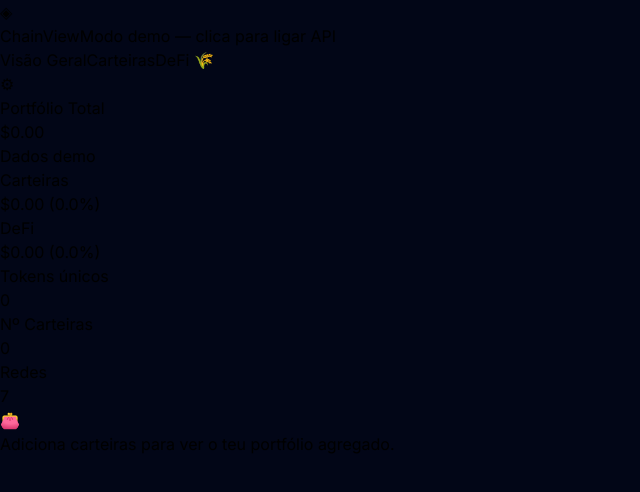
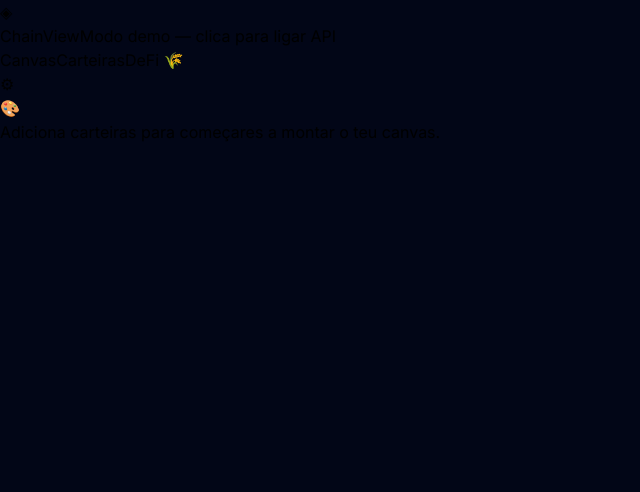
Before and after one commit to nogueira3124/chainview, a React (Vite) app: page / in a window 1280 px wide. Shown: the top 492 px of the page, without its empty margins (0-640 px from the left). Built offline with nearby package versions, Linux system fonts and the light colour scheme.

Commit message:
feat: canvas interativo com xyflow

```diff
--- a/src/App.jsx
+++ b/src/App.jsx
@@ -1,4 +1,6 @@
 import { useState, useEffect, useCallback } from "react";
+import { ReactFlow, Background, Controls, MiniMap, useNodesState } from "@xyflow/react";
+import "@xyflow/react/dist/style.css";
 
 // ─── Network config ───────────────────────────────────────────────────────────
 const NETWORKS = {
@@ -813,129 +815,183 @@ function WalletDetail({ wallet, apiKey }) {
   );
 }
 
-// ─── Overview ─────────────────────────────────────────────────────────────────
-function OverviewView({ wallets, walletsData, apiKey }) {
-  const allTokens = {};
-  let grand = 0;
-  let walletValue = 0;
-  let defiValue = 0;
+// ─── Canvas — node types ──────────────────────────────────────────────────────
+function PortfolioNode({ data }) {
+  return (
+    <div className="bg-gradient-to-br from-blue-950/90 to-purple-950/90 border border-blue-800/50 rounded-2xl p-5 shadow-2xl backdrop-blur-sm" style={{ width: 360 }}>
+      <p className="text-slate-400 text-xs uppercase tracking-wider mb-1">Portfólio Total</p>
+      <p className="text-3xl font-bold text-white mb-3">{data.grand > 0 ? fmtUSD(data.grand) : "—"}</p>
+      {data.grand > 0 && (
+        <div className="w-full h-1.5 bg-slate-800 rounded-full overflow-hidden flex mb-3">
+          {data.walletPct > 0 && <div className="h-full bg-blue-500" style={{ width: `${data.walletPct}%` }} />}
+          {data.defiPct > 0 && <div className="h-full bg-emerald-500" style={{ width: `${data.defiPct}%` }} />}
+        </div>
+      )}
+      <div className="flex gap-4 flex-wrap text-xs">
+        <div>
+          <p className="text-slate-400 flex items-center gap-1"><span className="w-1.5 h-1.5 rounded-full bg-blue-500 inline-block" />Carteiras</p>
+          <p className="text-blue-300 font-semibold">{fmtUSD(data.walletValue)}</p>
+        </div>
+        <div>
+          <p className="text-slate-400 flex items-center gap-1"><span className="w-1.5 h-1.5 rounded-full bg-emerald-500 inline-block" />DeFi</p>
+          <p className="text-emerald-300 font-semibold">{fmtUSD(data.defiValue)}</p>
+        </div>
+        <div>
+          <p className="text-slate-400">Nº Carteiras</p>
+          <p className="text-slate-300 font-semibold">{data.numWallets}</p>
+        </div>
+      </div>
+    </div>
+  );
+}
+
+function WalletNode({ data }) {
+  const tokens = data.tokens || [];
+  const topTokens = [...tokens].sort((a, b) => b.balance * b.price - a.balance * a.price).slice(0, 5);
+  const total = tokens.reduce((s, t) => s + t.balance * t.price, 0);
+  return (
+    <div className="bg-slate-800/95 border border-slate-700 rounded-xl p-4 shadow-xl backdrop-blur-sm" style={{ width: 250 }}>
+      <div className="flex items-start justify-between mb-3 gap-2">
+        <div className="min-w-0 flex-1">
+          <p className="text-white font-semibold text-sm truncate">{data.label || "Carteira"}</p>
+          <p className="text-slate-500 text-xs font-mono">{shortAddr(data.address)}</p>
+        </div>
+        <p className="text-white font-bold text-sm shrink-0">{data.loading ? "…" : fmtUSD(total)}</p>
+      </div>
+      {!data.loading && topTokens.length > 0 && (
+        <div className="space-y-1">
+          {topTokens.map((t, i) => (
+            <div key={i} className="flex justify-between text-xs gap-2">
+              <span className="text-slate-300 truncate">{t.symbol}</span>
+              <span className="text-slate-400 font-mono shrink-0">{fmtUSD(t.balance * t.price)}</span>
+            </div>
+          ))}
+          {tokens.length > 5 && <p className="text-slate-600 text-xs pt-1">+ {tokens.length - 5} outros</p>}
+        </div>
+      )}
+      {!data.loading && topTokens.length === 0 && (
+        <p className="text-slate-500 text-xs text-center py-2">sem tokens</p>
+      )}
+    </div>
+  );
+}
+
+// nodeTypes must be a stable reference — declared at module scope
+const CANVAS_NODE_TYPES = { portfolio: PortfolioNode, wallet: WalletNode };
+const CANVAS_POSITIONS_KEY = "chainview_canvas_positions";
+
+// ─── Canvas view ──────────────────────────────────────────────────────────────
+function CanvasView({ wallets, walletsData }) {
+  const buildNodes = useCallback(() => {
+    let grand = 0, walletValue = 0, defiValue = 0;
     wallets.forEach((w) => {
       (walletsData[w.address] || []).forEach((t) => {
         const val = t.balance * t.price;
         grand += val;
-      const isDeFi = !!detectDeFiPosition(t);
-      if (isDeFi) defiValue += val; else walletValue += val;
-      const key = t.symbol.toUpperCase();
-      if (!allTokens[key]) allTokens[key] = { ...t, totalBalance: 0, totalValue: 0, isDeFi };
-      allTokens[key].totalBalance += t.balance;
-      allTokens[key].totalValue += val;
+        if (detectDeFiPosition(t)) defiValue += val; else walletValue += val;
       });
     });
-  const tokenList = Object.values(allTokens).sort((a, b) => b.totalValue - a.totalValue);
-  const walletTokens = tokenList.filter((t) => !t.isDeFi);
-  const defiTokens = tokenList.filter((t) => t.isDeFi);
     const walletPct = grand > 0 ? (walletValue / grand) * 100 : 0;
     const defiPct = grand > 0 ? (defiValue / grand) * 100 : 0;
 
-  const renderTable = (list, sectionTotal) => (
-    <div className="bg-slate-800/50 border border-slate-700 rounded-xl overflow-hidden">
-      <table className="w-full text-sm">
-        <thead>
-          <tr className="text-slate-500 border-b border-slate-800 text-xs uppercase tracking-wider">
-            <th className="text-left py-2 px-4">Token</th>
-            <th className="text-right py-2 px-4">Saldo Total</th>
-            <th className="text-right py-2 px-4">Valor</th>
-            <th className="text-right py-2 px-4">% Secção</th>
-            <th className="text-right py-2 px-4">24h</th>
-          </tr>
-        </thead>
-        <tbody>
-          {list.map((t) => {
-            const pct = sectionTotal > 0 ? (t.totalValue / sectionTotal) * 100 : 0;
+    let saved = {};
+    try { saved = JSON.parse(localStorage.getItem(CANVAS_POSITIONS_KEY) || "{}"); } catch { /* ignore */ }
+
+    return [
+      {
+        id: "portfolio",
+        type: "portfolio",
+        position: saved.portfolio || { x: 40, y: 40 },
+        data: { grand, walletValue, defiValue, walletPct, defiPct, numWallets: wallets.length },
+      },
+      ...wallets.map((w, i) => ({
+        id: `wallet-${w.address}`,
+        type: "wallet",
+        position: saved[`wallet-${w.address}`] || { x: 40 + (i % 3) * 280, y: 260 + Math.floor(i / 3) * 240 },
+        data: {
+          address: w.address,
+          label: w.label,
+          tokens: walletsData[w.address] || [],
+          loading: !walletsData[w.address],
+        },
+      })),
+    ];
+  }, [wallets, walletsData]);
+
+  const [nodes, setNodes, onNodesChange] = useNodesState(buildNodes());
+
+  // Rebuild nodes when data changes, preserving current dragged positions
+  useEffect(() => {
+    setNodes((prev) => {
+      const fresh = buildNodes();
+      return fresh.map((n) => {
+        const existing = prev.find((p) => p.id === n.id);
+        return existing ? { ...n, position: existing.position } : n;
+      });
+    });
+  }, [buildNodes, setNodes]);
+
+  const handleNodeDragStop = useCallback(() => {
+    setNodes((current) => {
+      const positions = {};
+      current.forEach((n) => { positions[n.id] = n.position; });
+      try { localStorage.setItem(CANVAS_POSITIONS_KEY, JSON.stringify(positions)); } catch { /* ignore */ }
+      return current;
+    });
+  }, [setNodes]);
+
+  const resetLayout = () => {
+    try { localStorage.removeItem(CANVAS_POSITIONS_KEY); } catch { /* ignore */ }
+    setNodes(buildNodes());
+  };
+
+  if (wallets.length === 0) {
     return (
-              <tr key={t.symbol} className="border-b border-slate-800/50 hover:bg-slate-800/30 transition-colors">
-                <td className="py-3 px-4">
-                  <div className="flex items-center gap-2">
-                    <TokenIcon symbol={t.symbol} logo={t.logoURI} />
-                    <div><span className="text-white font-medium">{t.symbol}</span><p className="text-slate-500 text-xs">{t.name}</p></div>
-                  </div>
-                </td>
-                <td className="py-3 px-4 text-right text-slate-300 font-mono">{fmt(t.totalBalance, 4)}</td>
-                <td className="py-3 px-4 text-right text-white font-semibold">{t.totalValue > 0 ? fmtUSD(t.totalValue) : "—"}</td>
-                <td className="py-3 px-4 text-right">
-                  <div className="flex items-center justify-end gap-2">
-                    <div className="w-16 h-1.5 bg-slate-700 rounded-full overflow-hidden">
-                      <div className={`h-full rounded-full ${t.isDeFi ? "bg-emerald-500" : "bg-blue-500"}`} style={{ width: `${Math.min(pct, 100)}%` }} />
-                    </div>
-                    <span className="text-slate-400 text-xs w-10 text-right">{pct.toFixed(1)}%</span>
-                  </div>
-                </td>
-                <td className="py-3 px-4 text-right">{t.price > 0 ? <ChangeCell v={t.change24h} /> : <span className="text-slate-600">—</span>}</td>
-              </tr>
-            );
-          })}
-        </tbody>
-      </table>
+      <div className="text-center py-16 text-slate-500">
+        <p className="text-4xl mb-3">🎨</p>
+        <p>Adiciona carteiras para começares a montar o teu canvas.</p>
       </div>
     );
+  }
 
   return (
-    <div className="space-y-6">
-      <div className="bg-gradient-to-br from-blue-950/60 to-purple-950/60 border border-blue-800/40 rounded-2xl p-6">
-        <div className="flex items-start justify-between">
-          <div>
-            <p className="text-slate-400 text-sm mb-1">Portfólio Total</p>
-            <p className="text-4xl font-bold text-white mb-4">{fmtUSD(grand)}</p>
+    <div className="relative">
+      <div className="absolute top-3 right-3 z-10">
+        <button
+          onClick={resetLayout}
+          className="text-xs bg-slate-800/90 hover:bg-slate-700 border border-slate-700 text-slate-300 hover:text-white px-3 py-1.5 rounded-lg transition-colors backdrop-blur-sm"
+          title="Voltar à disposição inicial dos cartões"
+        >
+          ↺ Reset layout
+        </button>
       </div>
-          {!apiKey && <span className="text-xs bg-amber-900/40 border border-amber-700/40 text-amber-300 px-2 py-1 rounded-full">Dados demo</span>}
+      <div
+        style={{ width: "100%", height: "calc(100vh - 180px)", minHeight: 500 }}
+        className="bg-slate-900/40 border border-slate-800 rounded-xl overflow-hidden"
+      >
+        <ReactFlow
+          nodes={nodes}
+          onNodesChange={onNodesChange}
+          onNodeDragStop={handleNodeDragStop}
+          nodeTypes={CANVAS_NODE_TYPES}
+          fitView
+          fitViewOptions={{ padding: 0.2 }}
+          minZoom={0.2}
+          maxZoom={2}
+          nodesConnectable={false}
+          nodesDraggable
+          panOnDrag
+          zoomOnScroll
+        >
+          <Background color="#1e293b" gap={20} size={1} />
+          <Controls />
+          <MiniMap
+            nodeColor={(n) => (n.type === "portfolio" ? "#6366f1" : "#3b82f6")}
+            maskColor="rgba(15, 23, 42, 0.7)"
+            style={{ background: "#1e293b" }}
+          />
+        </ReactFlow>
       </div>
-
-        {grand > 0 && (
-          <div className="w-full h-2 bg-slate-800 rounded-full overflow-hidden flex mb-4">
-            {walletPct > 0 && <div className="h-full bg-blue-500" style={{ width: `${walletPct}%` }} />}
-            {defiPct > 0 && <div className="h-full bg-emerald-500" style={{ width: `${defiPct}%` }} />}
-          </div>
-        )}
-
-        <div className="flex gap-8 flex-wrap">
-          <div>
-            <p className="text-slate-400 text-xs flex items-center gap-1.5"><span className="w-2 h-2 rounded-full bg-blue-500 inline-block" />Carteiras</p>
-            <p className="text-blue-300 font-semibold">{fmtUSD(walletValue)} <span className="text-slate-500 text-xs font-normal">({walletPct.toFixed(1)}%)</span></p>
-          </div>
-          <div>
-            <p className="text-slate-400 text-xs flex items-center gap-1.5"><span className="w-2 h-2 rounded-full bg-emerald-500 inline-block" />DeFi</p>
-            <p className="text-emerald-300 font-semibold">{fmtUSD(defiValue)} <span className="text-slate-500 text-xs font-normal">({defiPct.toFixed(1)}%)</span></p>
-          </div>
-          <div><p className="text-slate-400 text-xs">Tokens únicos</p><p className="text-slate-300 font-semibold">{tokenList.length}</p></div>
-          <div><p className="text-slate-400 text-xs">Nº Carteiras</p><p className="text-slate-300 font-semibold">{wallets.length}</p></div>
-          <div><p className="text-slate-400 text-xs">Redes</p><p className="text-slate-300 font-semibold">7</p></div>
-        </div>
-      </div>
-
-      {walletTokens.length > 0 && (
-        <div>
-          <h3 className="text-slate-400 text-xs font-semibold uppercase tracking-wider mb-3">
-            Tokens da Carteira <span className="text-slate-600 normal-case">· {fmtUSD(walletValue)}</span>
-          </h3>
-          {renderTable(walletTokens, walletValue)}
-        </div>
-      )}
-
-      {defiTokens.length > 0 && (
-        <div>
-          <h3 className="text-slate-400 text-xs font-semibold uppercase tracking-wider mb-3">
-            Posições DeFi 🌾 <span className="text-slate-600 normal-case">· {fmtUSD(defiValue)}</span>
-          </h3>
-          {renderTable(defiTokens, defiValue)}
-        </div>
-      )}
-
-      {tokenList.length === 0 && (
-        <div className="text-center py-16 text-slate-500">
-          <p className="text-4xl mb-3">👛</p>
-          <p>Adiciona carteiras para ver o teu portfólio agregado.</p>
-        </div>
-      )}
     </div>
   );
 }
@@ -1153,7 +1209,7 @@ export default function App() {
     try { return JSON.parse(localStorage.getItem("chainview_wallets") || "[]"); } catch { return []; }
   });
   const [selectedWallet, setSelectedWallet] = useState(null);
-  const [tab, setTab] = useState("overview");
+  const [tab, setTab] = useState("canvas");
   const [showSettings, setShowSettings] = useState(false);
   const [showAddWallet, setShowAddWallet] = useState(false);
   const [apiKey, setApiKey] = useState(() => localStorage.getItem("chainview_api_key") || "");
@@ -1265,7 +1321,7 @@ export default function App() {
         </div>
         <div className="flex items-center gap-2">
           <nav className="flex gap-1 bg-slate-900 border border-slate-800 rounded-xl p-1">
-            {[{id:"overview",label:"Visão Geral"},{id:"wallets",label:"Carteiras"},{id:"defi",label:"DeFi 🌾"}].map((n) => (
+            {[{id:"canvas",label:"Canvas"},{id:"wallets",label:"Carteiras"},{id:"defi",label:"DeFi 🌾"}].map((n) => (
               <button key={n.id} onClick={() => setTab(n.id)}
                 className={`px-3 py-1.5 rounded-lg text-sm font-medium transition-all ${tab===n.id ? "bg-blue-600 text-white shadow" : "text-slate-400 hover:text-white"}`}>
                 {n.label}
@@ -1277,7 +1333,7 @@ export default function App() {
       </header>
 
       <main className="max-w-6xl mx-auto px-4 sm:px-6 py-6">
-        {tab === "overview" && <OverviewView wallets={wallets} walletsData={walletsData} apiKey={apiKey} />}
+        {tab === "canvas" && <CanvasView wallets={wallets} walletsData={walletsData} />}
 
         {tab === "wallets" && (
           <div className="grid grid-cols-1 lg:grid-cols-3 gap-6">
```
Lines whose indentation alone changed are shown as unchanged.
